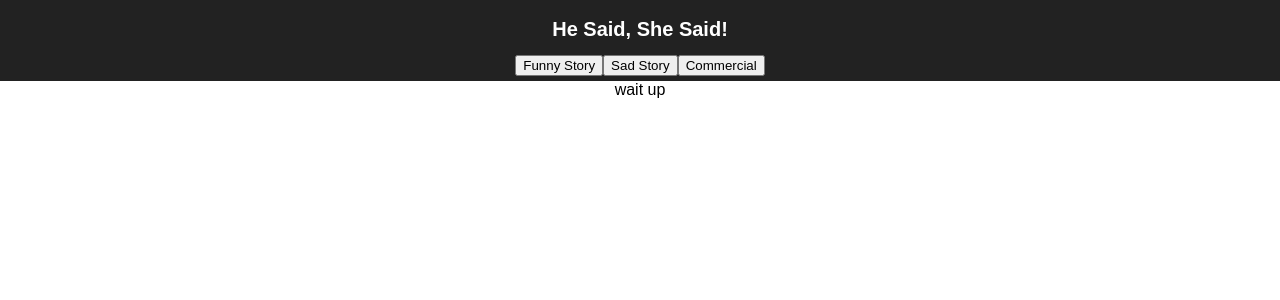
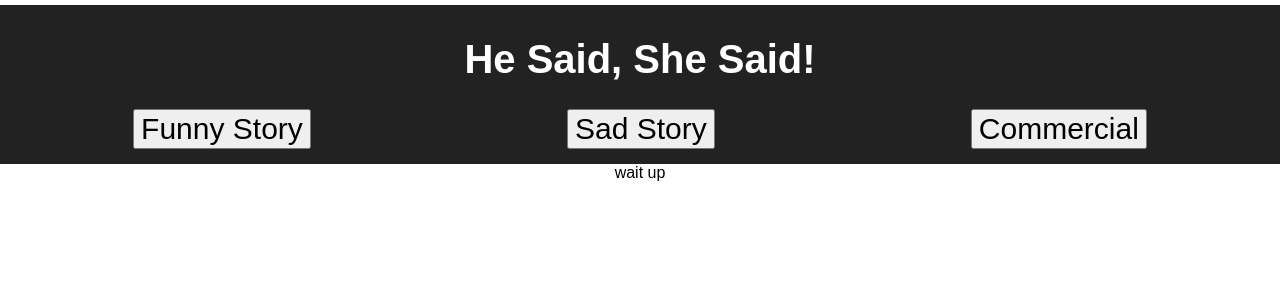
Before and after one commit to RBorynski/he-said-she-said, a React (Create React App) app in the folder story_app/: page / in a window 1280 px wide. Shown: the top 300 px of the page. Built offline with nearby package versions, Linux system fonts and the light colour scheme.

Commit message:
design updates

```diff
--- a/story_app/src/App.css
+++ b/story_app/src/App.css
@@ -1,24 +1,26 @@
 .App {
   text-align: center;
-width: 100%;
+  width: 100%;
 }
-
-
 
 .App-header {
   background-color: #222;
   height: 5%;
   padding: 5px;
   color: white;
-font-size: 10px;
+  font-size: 20px;
 }
 
+.menu {
+  display: flex;
+  justify-content: space-around;
+  font: 15px;
+  height: 40px;
+  margin-bottom: 10px;
+}
 
-
-
-
-
-@keyframes App-logo-spin {
-  from { transform: rotate(0deg); }
-  to { transform: rotate(360deg); }
+button {
+  font-size: 30px;
+  margin-bottom: 20px;
+  height: 40px;
 }
--- a/story_app/src/App.js
+++ b/story_app/src/App.js
@@ -51,13 +51,17 @@ class App extends Component {
         <div className="App">
           <header className="App-header">
             <h1> He Said, She Said! </h1>
+            <div class="menu">
               <button
                 value="happy story"
                 onClick={() => this.handleChooseStory(2)}
               >
                 Funny Story
               </button>
-            <button value="sad story" onClick={() => this.handleChooseStory(1)}>
+              <button
+                value="sad story"
+                onClick={() => this.handleChooseStory(1)}
+              >
                 Sad Story
               </button>
               <button
@@ -66,6 +70,7 @@ class App extends Component {
               >
                 Commercial
               </button>
+            </div>
           </header>
 
           <Route
--- /dev/null
+++ b/story_app/src/PrevNextButtons/index.css
@@ -0,0 +1,10 @@
+.twoButtons {
+  width: 25%;
+  height: 80px;
+  font-size: 60px;
+  background-color: rgb(166, 166, 166);
+}
+div {
+  margin-top: 5px;
+  margin-bottom: -5px;
+}
--- a/story_app/src/PrevNextButtons/index.js
+++ b/story_app/src/PrevNextButtons/index.js
@@ -1,10 +1,17 @@
 import React, { Component } from "react";
+import "./index.css";
 class PrevNextButtons extends Component {
   render() {
     return (
       <div>
-        <button onClick={this.props.decreasePage}>prev &larr;</button>
-        <button onClick={this.props.increasePage}>next &rarr;</button>
+        <button class="twoButtons" onClick={this.props.decreasePage}>
+          {" "}
+          &larr;
+        </button>
+        <button class="twoButtons" onClick={this.props.increasePage}>
+          {" "}
+          &rarr;
+        </button>
       </div>
     );
   }
--- a/story_app/src/ReadingPage/index.css
+++ b/story_app/src/ReadingPage/index.css
@@ -8,17 +8,15 @@
 }
 .QuoteScreen {
   display: flex;
-  background-color: rgb(166, 166, 166);
+  background-color: rgba(38, 12, 12, 0.08);
   flex: 0 0 100%;
   flex-direction: row;
-  height: 240px;
+  height: 400px;
   flex-grow: 4;
-  padding: 0 15 15 140;
-  font-size: 20px;
+  padding: 0 30px 30px 0;
+  font-size: 30px;
   margin: 15px;
-}
-.Quote {
-  background-color: rgb(166, 166, 166);
+  justify-content: center;
 }
 
 .CurrentChar {
@@ -26,9 +24,9 @@
   flex: 0 0 50%;
 
   padding: 10px 0;
-  font-size: 30px;
+  font-size: 40px;
 }
 
-.PrevNextButtons {
-  height: 300px;
+p {
+  text-align: center;
 }
```
Also changed, not shown: 1 other file (tests, documents, lock files or other folders). Lines whose indentation alone changed are shown as unchanged.
